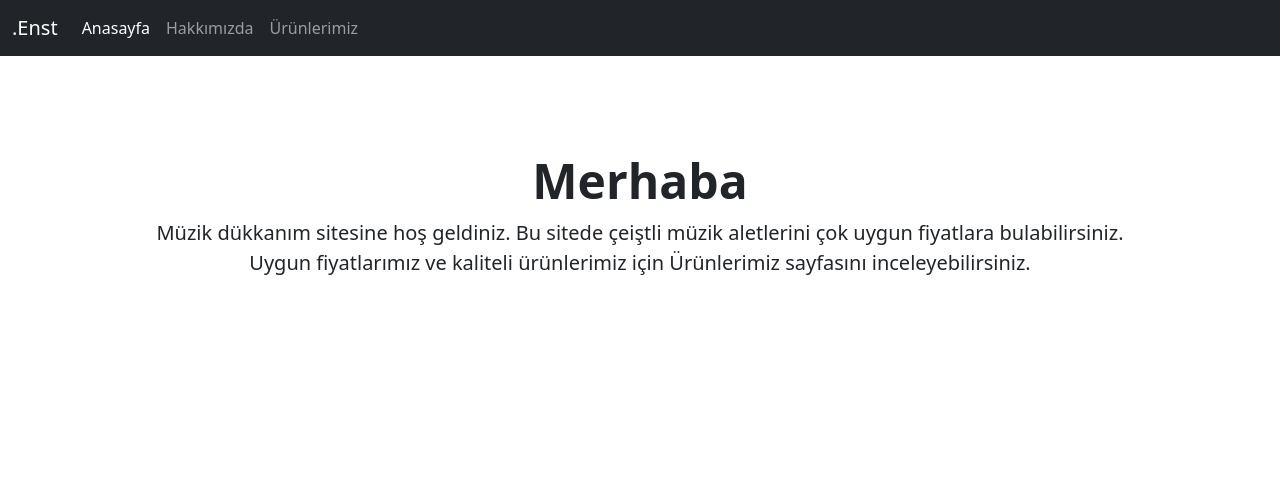
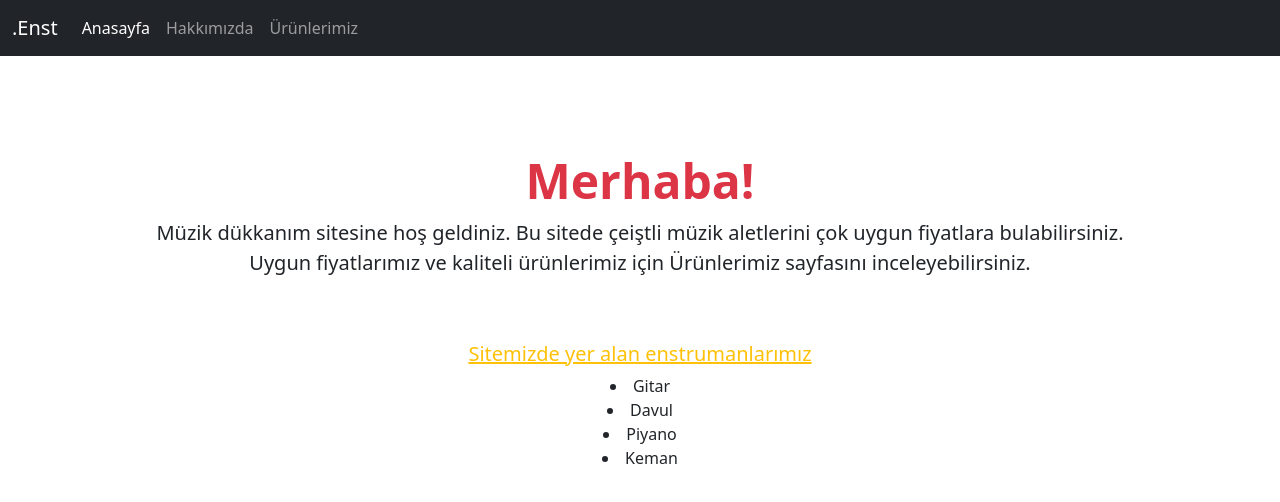
Before and after one commit to ikizoglu/devWork, a plain HTML site: page work8-bootstrap-1/index.html in a window 1280 px wide. Drawn offline with nearby package versions, Linux system fonts and the light colour scheme.

Commit message:
index end

```diff
--- a/work8-bootstrap-1/index.html
+++ b/work8-bootstrap-1/index.html
@@ -40,22 +40,17 @@
     <div class="container">
         <div class="p-5 mb-4 rounded-3">
             <div class="container-fluid py-5">
-                <h1 class="display-5 fw-bold text-center">Merhaba</h1>
+                <h1 class="display-5 fw-bold text-center text-danger">Merhaba!</h1>
                 <p class="col-md-12 fs-5 text-center">Müzik dükkanım sitesine hoş geldiniz. Bu sitede çeiştli müzik aletlerini çok uygun fiyatlara bulabilirsiniz. Uygun fiyatlarımız ve kaliteli ürünlerimiz için Ürünlerimiz sayfasını inceleyebilirsiniz.</p>
             </div>
-        </div>
-        <div class="row">
-            <p></p>
-        </div>
+            <h5 class="text-warning text-center"><u>Sitemizde yer alan enstrumanlarımız</u></h5>
+            <div class="list-group text-center">
+                <li>Gitar</li>
+                <li>Davul</li>
+                <li>Piyano</li>
+                <li>Keman</li>
 
-
-
-
-
-
-        <div class="row">
-
-
+            </div>
         </div>
     </div>
     <!--Container End-->
@@ -63,12 +58,12 @@
     <!-- Optional JavaScript; choose one of the two! -->
 
     <!-- Option 1: Bootstrap Bundle with Popper -->
-    <script src="https://cdn.jsdelivr.net/npm/bootstrap@5.1.3/dist/js/bootstrap.bundle.min.js" integrity="sha384-ka7Sk0Gln4gmtz2MlQnikT1wXgYsOg+OMhuP+IlRH9sENBO0LRn5q+8nbTov4+1p" crossorigin="anonymous"></script>
+    <script src="https://cdn.jsdelivr.net/npm/bootstrap@5.1.3/dist/js/bootstrap.bundle.min.js " integrity="sha384-ka7Sk0Gln4gmtz2MlQnikT1wXgYsOg+OMhuP+IlRH9sENBO0LRn5q+8nbTov4+1p " crossorigin="anonymous "></script>
 
     <!-- Option 2: Separate Popper and Bootstrap JS -->
     <!--
-    <script src="https://cdn.jsdelivr.net/npm/@popperjs/core@2.10.2/dist/umd/popper.min.js" integrity="sha384-7+zCNj/IqJ95wo16oMtfsKbZ9ccEh31eOz1HGyDuCQ6wgnyJNSYdrPa03rtR1zdB" crossorigin="anonymous"></script>
-    <script src="https://cdn.jsdelivr.net/npm/bootstrap@5.1.3/dist/js/bootstrap.min.js" integrity="sha384-QJHtvGhmr9XOIpI6YVutG+2QOK9T+ZnN4kzFN1RtK3zEFEIsxhlmWl5/YESvpZ13" crossorigin="anonymous"></script>
+    <script src="https://cdn.jsdelivr.net/npm/@popperjs/core@2.10.2/dist/umd/popper.min.js " integrity="sha384-7+zCNj/IqJ95wo16oMtfsKbZ9ccEh31eOz1HGyDuCQ6wgnyJNSYdrPa03rtR1zdB " crossorigin="anonymous "></script>
+    <script src="https://cdn.jsdelivr.net/npm/bootstrap@5.1.3/dist/js/bootstrap.min.js " integrity="sha384-QJHtvGhmr9XOIpI6YVutG+2QOK9T+ZnN4kzFN1RtK3zEFEIsxhlmWl5/YESvpZ13 " crossorigin="anonymous "></script>
     -->
 </body>
 
```
